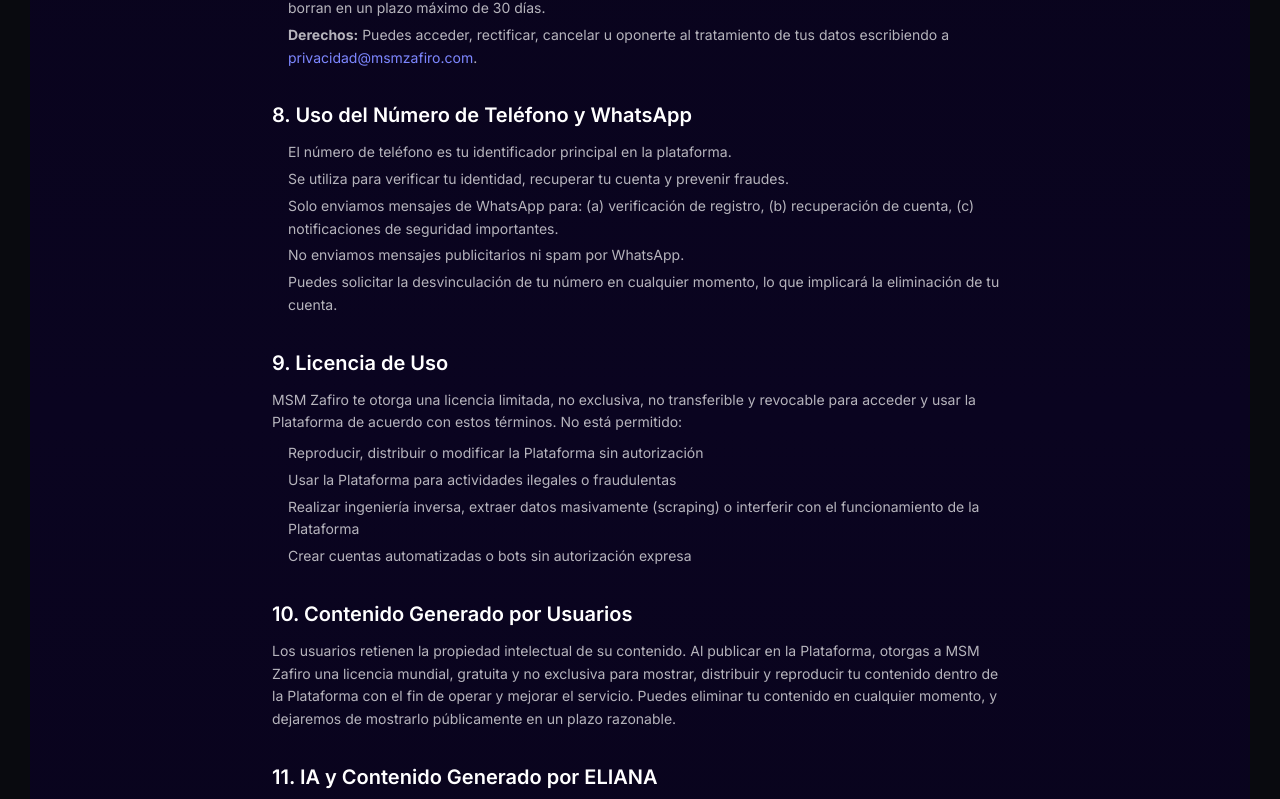
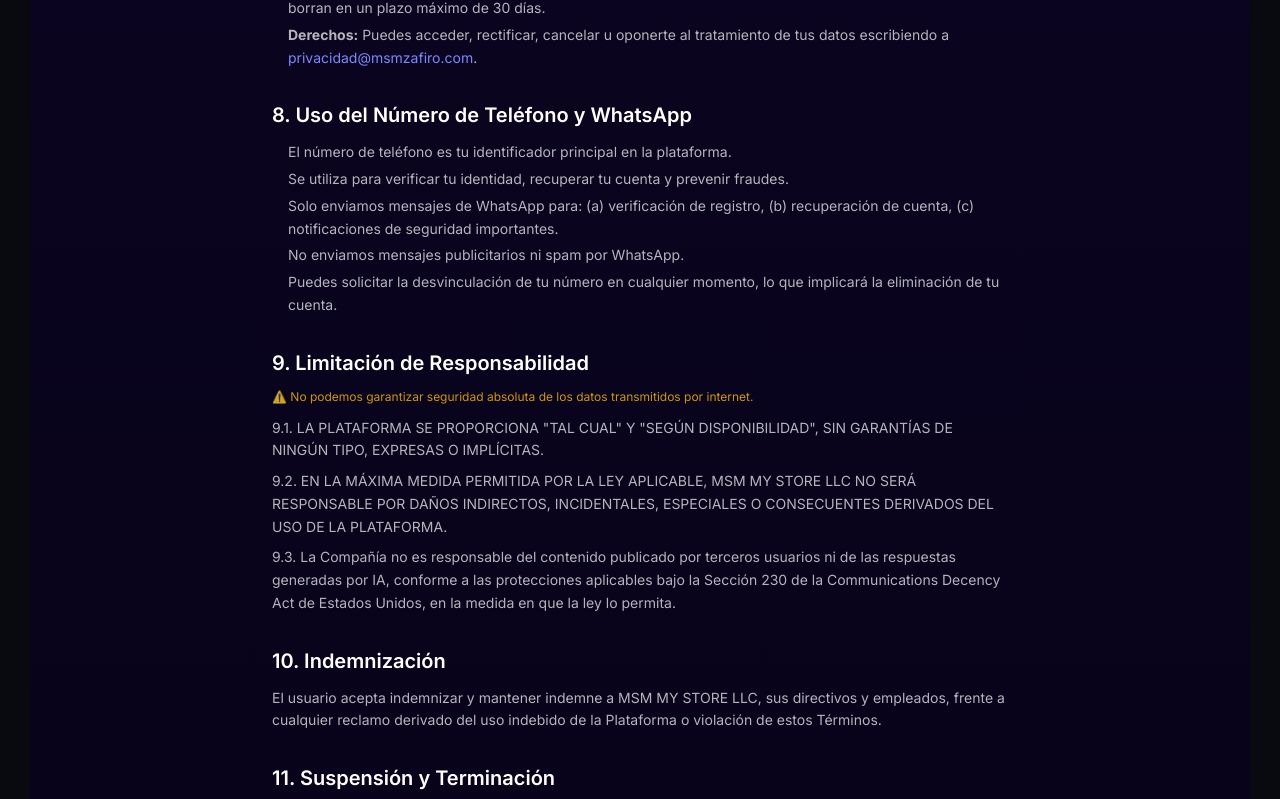
Before and after one commit to MSM2024/MSM-Zafiro, a Next.js app: page /terms in a window 1280 px wide. Shown: the part 1998-2797 px from the top of the page. Built offline with nearby package versions, Linux system fonts and the light colour scheme.

Commit message:
Términos actualizados: Limitación Responsabilidad, Indemnización, Jurisdicción Florida (Osceola/Kissimmee), Contacto MSM MY STORE LLC

```diff
--- a/src/app/terms/page.tsx
+++ b/src/app/terms/page.tsx
@@ -91,97 +91,45 @@
           </section>
 
           <section>
-            <h2 className="text-xl font-semibold text-white mb-3">9. Licencia de Uso</h2>
-            <p>MSM Zafiro te otorga una licencia limitada, no exclusiva, no transferible y revocable para acceder y usar la Plataforma de acuerdo con estos términos. No está permitido:</p>
-            <ul className="space-y-1 pl-4 mt-2">
-              <li>Reproducir, distribuir o modificar la Plataforma sin autorización</li>
-              <li>Usar la Plataforma para actividades ilegales o fraudulentas</li>
-              <li>Realizar ingeniería inversa, extraer datos masivamente (scraping) o interferir con el funcionamiento de la Plataforma</li>
-              <li>Crear cuentas automatizadas o bots sin autorización expresa</li>
-            </ul>
+            <h2 className="text-xl font-semibold text-white mb-3">9. Limitación de Responsabilidad</h2>
+            <p className="text-amber-400/80 text-xs mb-3">⚠️ No podemos garantizar seguridad absoluta de los datos transmitidos por internet.</p>
+            <p>9.1. LA PLATAFORMA SE PROPORCIONA "TAL CUAL" Y "SEGÚN DISPONIBILIDAD", SIN GARANTÍAS DE NINGÚN TIPO, EXPRESAS O IMPLÍCITAS.</p>
+            <p className="mt-2">9.2. EN LA MÁXIMA MEDIDA PERMITIDA POR LA LEY APLICABLE, MSM MY STORE LLC NO SERÁ RESPONSABLE POR DAÑOS INDIRECTOS, INCIDENTALES, ESPECIALES O CONSECUENTES DERIVADOS DEL USO DE LA PLATAFORMA.</p>
+            <p className="mt-2">9.3. La Compañía no es responsable del contenido publicado por terceros usuarios ni de las respuestas generadas por IA, conforme a las protecciones aplicables bajo la Sección 230 de la Communications Decency Act de Estados Unidos, en la medida en que la ley lo permita.</p>
           </section>
 
           <section>
-            <h2 className="text-xl font-semibold text-white mb-3">10. Contenido Generado por Usuarios</h2>
-            <p>Los usuarios retienen la propiedad intelectual de su contenido. Al publicar en la Plataforma, otorgas a MSM Zafiro una licencia mundial, gratuita y no exclusiva para mostrar, distribuir y reproducir tu contenido dentro de la Plataforma con el fin de operar y mejorar el servicio. Puedes eliminar tu contenido en cualquier momento, y dejaremos de mostrarlo públicamente en un plazo razonable.</p>
+            <h2 className="text-xl font-semibold text-white mb-3">10. Indemnización</h2>
+            <p>El usuario acepta indemnizar y mantener indemne a MSM MY STORE LLC, sus directivos y empleados, frente a cualquier reclamo derivado del uso indebido de la Plataforma o violación de estos Términos.</p>
           </section>
 
           <section>
-            <h2 className="text-xl font-semibold text-white mb-3">11. IA y Contenido Generado por ELIANA</h2>
-            <p>Las respuestas generadas por ELIANA (inteligencia artificial) son asistidas por modelos de lenguaje y no constituyen asesoramiento profesional, médico, legal ni financiero. Características importantes:</p>
-            <ul className="space-y-1 pl-4 mt-2">
-              <li>ELIANA puede cometer errores. Verifica siempre la información con fuentes especializadas.</li>
-              <li>No almacenamos conversaciones de IA para entrenar modelos externos sin tu consentimiento.</li>
-              <li>Las conversaciones con ELIANA pueden ser revisadas para mejorar la calidad del servicio.</li>
-              <li>ELIANA no reemplaza el juicio humano ni la validación de expertos en la plataforma.</li>
-              <li>El uso de la IA se rige por límites de créditos según tu plan (Free, Plus o Pro).</li>
-            </ul>
+            <h2 className="text-xl font-semibold text-white mb-3">11. Suspensión y Terminación</h2>
+            <p>La Compañía puede suspender o terminar cuentas que violen estos Términos, incluyendo pero no limitado a: cuentas falsas, manipulación del sistema de reputación, contenido ilegal, o abuso del sistema de IA.</p>
           </section>
 
           <section>
-            <h2 className="text-xl font-semibold text-white mb-3">12. Monetización y Planes</h2>
-            <p>La Plataforma ofrece planes Free (gratuito), Plus y Pro (suscripción). Los pagos se procesan a través de Stripe. Las suscripciones se renuevan automáticamente a menos que se cancelen 24 horas antes del próximo período de facturación. No ofrecemos reembolsos por períodos parciales. Los precios están en USD y pueden incluir impuestos aplicables.</p>
+            <h2 className="text-xl font-semibold text-white mb-3">12. Modificaciones</h2>
+            <p>La Compañía puede modificar estos Términos en cualquier momento. Los cambios materiales serán notificados a los usuarios mediante la Plataforma o correo electrónico registrado.</p>
           </section>
 
           <section>
-            <h2 className="text-xl font-semibold text-white mb-3">13. Sistema de Seguidores y Reputación</h2>
-            <p>Los usuarios pueden seguir a otros usuarios. El sistema de seguidores es público y visible en los perfiles. El Zafiro Score es un indicador de reputación basado en la calidad de las contribuciones. El score no tiene valor monetario y puede fluctuar según la actividad del usuario.</p>
+            <h2 className="text-xl font-semibold text-white mb-3">13. Ley Aplicable y Jurisdicción</h2>
+            <p>13.1. Estos Términos y Condiciones se rigen e interpretan de acuerdo con las leyes del Estado de Florida, Estados Unidos, sin dar efecto a sus disposiciones sobre conflicto de leyes.</p>
+            <p className="mt-2">13.2. Jurisdicción exclusiva: Cualquier disputa, reclamo, controversia o demanda que surja de o esté relacionada con estos Términos, el uso de la Plataforma, o los servicios ofrecidos por MSM MY STORE LLC, deberá presentarse exclusivamente ante los tribunales estatales o federales ubicados en el Condado de Osceola, Florida (Kissimmee), Estados Unidos. El usuario acepta expresamente someterse a la jurisdicción personal de dichos tribunales y renuncia a cualquier objeción basada en jurisdicción inconveniente (forum non conveniens).</p>
+            <p className="mt-2">13.3. Renuncia a acción colectiva: En la máxima medida permitida por la ley, el usuario acepta que cualquier reclamo se resolverá de forma individual, y renuncia a su derecho a participar en una demanda colectiva (class action) contra la Compañía.</p>
+            <p className="mt-2">13.4. Arbitraje (opcional, recomendado): La Compañía podrá requerir que las disputas se resuelvan mediante arbitraje vinculante individual antes de recurrir a los tribunales, conforme a las reglas de la American Arbitration Association (AAA), como paso adicional para reducir litigios costosos.</p>
           </section>
 
           <section>
-            <h2 className="text-xl font-semibold text-white mb-3">14. Conducta del Usuario</h2>
-            <p>Los usuarios se comprometen a:</p>
-            <ul className="space-y-1 pl-4 mt-2">
-              <li>Publicar contenido respetuoso y constructivo</li>
-              <li>No acosar, discriminar o amenazar a otros usuarios</li>
-              <li>No publicar información falsa, engañosa o difamatoria</li>
-              <li>No compartir contenido ilegal, violento, sexualmente explícito o que infrinja derechos de autor</li>
-              <li>No realizar spam, phishing o actividades fraudulentas</li>
-              <li>No manipular votos, puntuaciones o el sistema de reputación</li>
-            </ul>
-            <p className="mt-2">El incumplimiento puede resultar en suspensión temporal o eliminación permanente de la cuenta sin previo aviso.</p>
-          </section>
-
-          <section>
-            <h2 className="text-xl font-semibold text-white mb-3">15. Limitación de Responsabilidad</h2>
-            <p>MSM Zafiro no se hace responsable por:</p>
-            <ul className="space-y-1 pl-4 mt-2">
-              <li>Daños indirectos, incidentales o consecuentes derivados del uso o la imposibilidad de usar la Plataforma</li>
-              <li>Pérdida de datos, ingresos o oportunidades de negocio</li>
-              <li>El contenido generado por usuarios o por la IA</li>
-              <li>Interrupciones del servicio por mantenimiento, problemas técnicos o casos de fuerza mayor</li>
-              <li>Actuaciones de terceros (proveedores de servicio, otros usuarios, etc.)</li>
-            </ul>
-          </section>
-
-          <section>
-            <h2 className="text-xl font-semibold text-white mb-3">16. Modificaciones</h2>
-            <p>Nos reservamos el derecho de modificar estos términos en cualquier momento. Los cambios serán notificados con al menos 15 días de anticipación mediante:</p>
-            <ul className="space-y-1 pl-4 mt-2">
-              <li>Publicación en la Plataforma</li>
-              <li>Notificación push o por WhatsApp (si está habilitado)</li>
-              <li>Correo electrónico (si lo proporcionaste)</li>
-            </ul>
-            <p className="mt-2">Si no estás de acuerdo con los cambios, puedes cancelar tu cuenta antes de que entren en vigor.</p>
-          </section>
-
-          <section>
-            <h2 className="text-xl font-semibold text-white mb-3">17. Terminación</h2>
-            <p>Puedes eliminar tu cuenta en cualquier momento desde la configuración de perfil. MSM Zafiro puede suspender o eliminar tu cuenta si violas estos términos. Al terminar la relación, perderás acceso a tu contenido y datos personales, los cuales serán eliminados en un plazo máximo de 30 días, salvo obligación legal de retenerlos.</p>
-          </section>
-
-          <section>
-            <h2 className="text-xl font-semibold text-white mb-3">18. Ley Aplicable y Jurisdicción</h2>
-            <p>Estos términos se rigen por las leyes de México. Cualquier disputa será resuelta en los tribunales competentes de la Ciudad de México, renunciando a cualquier otro fuero que pudiera corresponder.</p>
-          </section>
-
-          <section>
-            <h2 className="text-xl font-semibold text-white mb-3">19. Contacto</h2>
-            <p>MSM Zafiro opera con inteligencia artificial internacional. No hay correos humanos, no hay oficinas, no hay burocracia. Todo el sistema es gestionado por IA. Disfruta la plataforma.</p>
+            <h2 className="text-xl font-semibold text-white mb-3">14. Contacto</h2>
+            <p>MSM MY STORE LLC</p>
+            <p>Condado de Osceola, Florida (Kissimmee), Estados Unidos</p>
+            <p className="mt-2 text-white/40">MSM Zafiro — Inteligencia Artificial Internacional</p>
           </section>
 
           <div className="pt-8 border-t border-white/10 text-sm text-white/40">
-            <p>MSM Zafiro — Inteligencia Artificial Internacional</p>
+            <p>MSM MY STORE LLC &copy; 2026. Todos los derechos reservados.</p>
             <p className="mt-2">&ldquo;Cada pregunta construye el futuro.&rdquo;</p>
           </div>
         </div>
```
